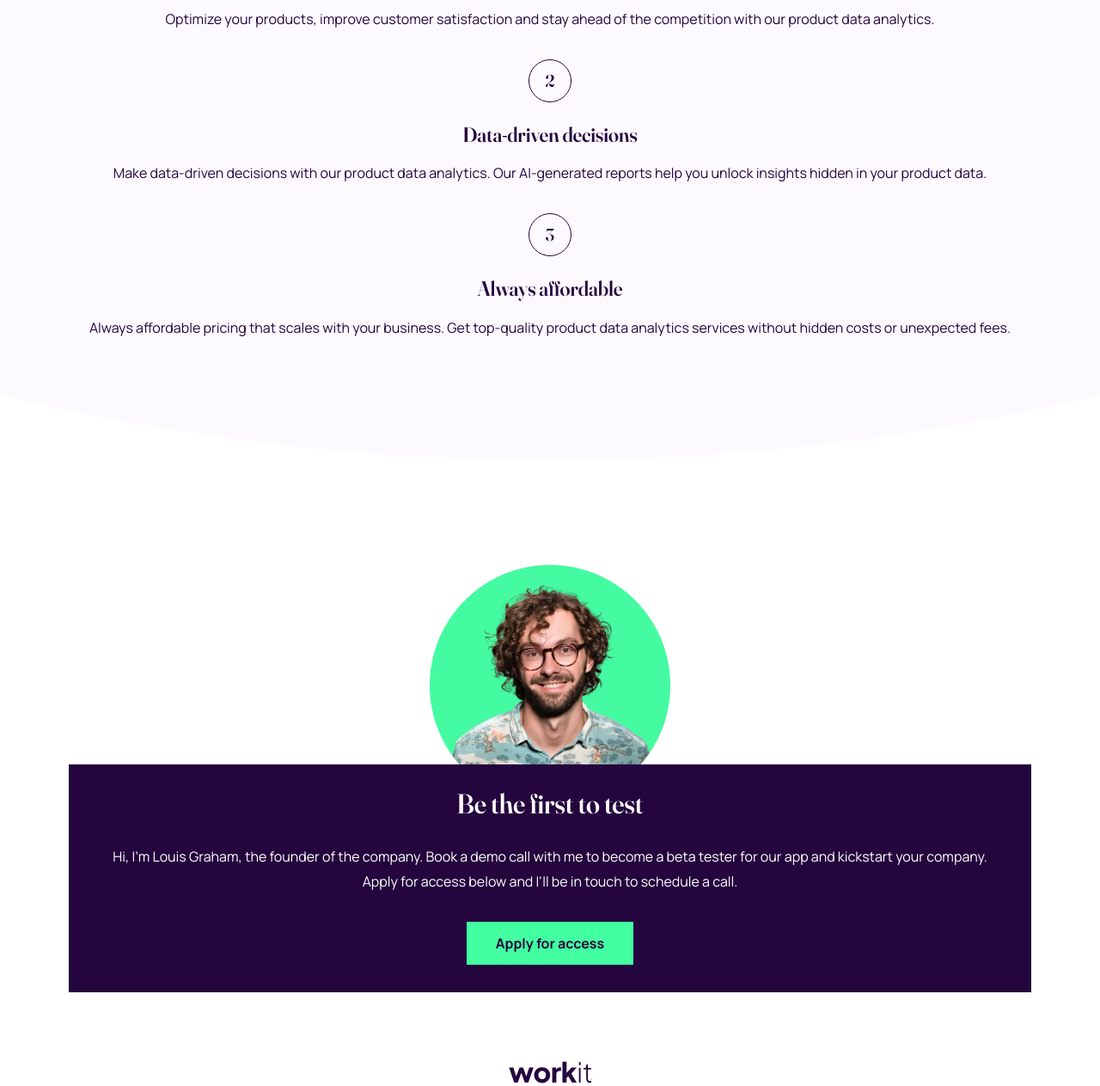
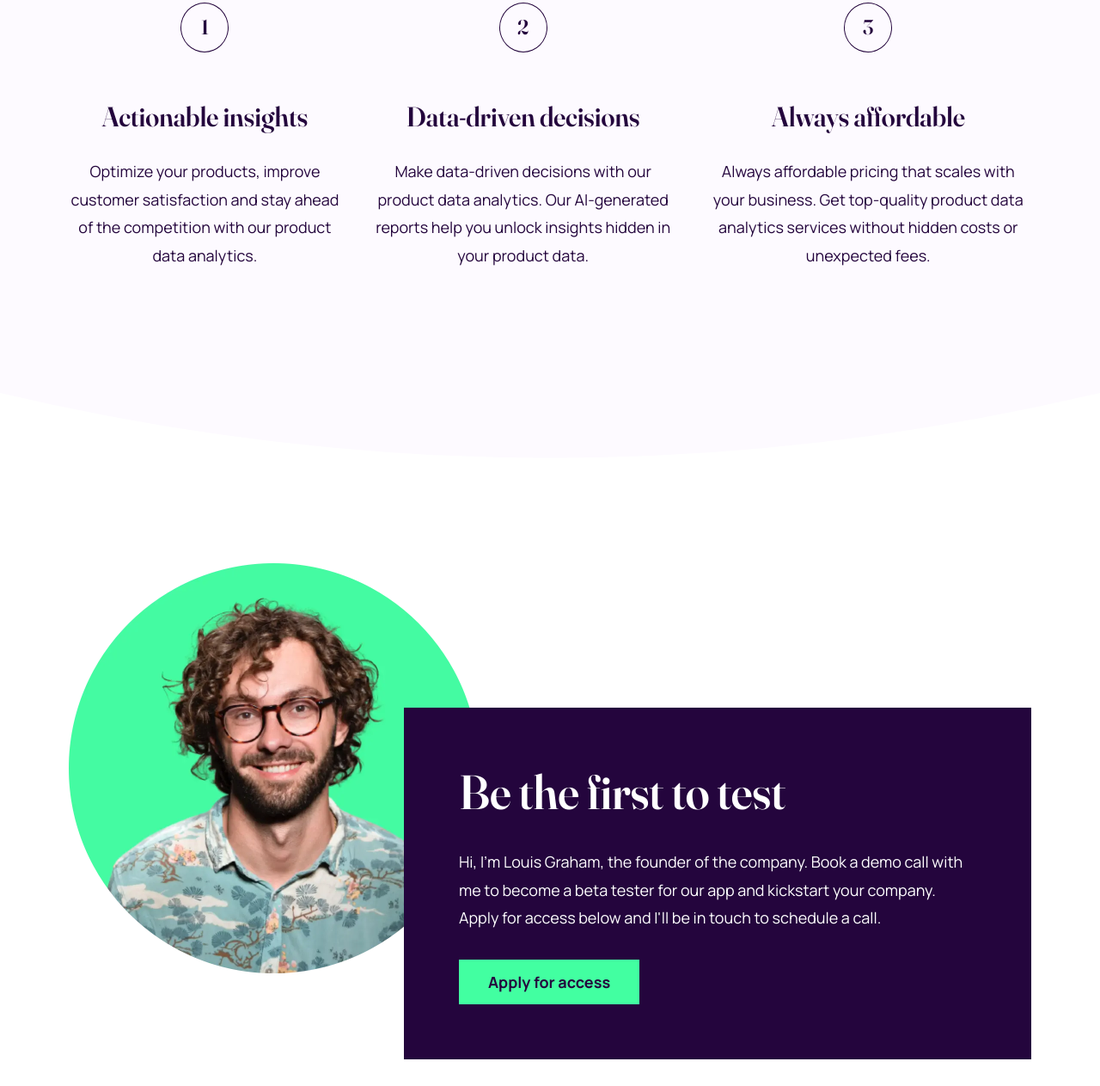
Before and after one commit to kwaeterinckx/WorkitLandingPage_FrontenMentorChallenge, a plain HTML site: page index.html in a window 1280 px wide. Shown: the part 981-2244 px from the top of the page at 86% size. Drawn offline with Linux system fonts and the light colour scheme.

Commit message:
Finished responsiveness tablet and desktop

```diff
--- a/index.html
+++ b/index.html
@@ -5,6 +5,7 @@
     <meta charset="UTF-8">
     <meta name="viewport" content="width=device-width, initial-scale=1.0">
     <link rel="stylesheet" href="/styles/style.css">
+    <link rel="stylesheet" href="/styles/media-queries.css">
     <link rel="stylesheet" href="https://cdnjs.cloudflare.com/ajax/libs/font-awesome/6.5.1/css/all.min.css"
         integrity="sha512-DTOQO9RWCH3ppGqcWaEA1BIZOC6xxalwEsw9c2QQeAIftl+Vegovlnee1c9QX4TctnWMn13TZye+giMm8e2LwA=="
         crossorigin="anonymous" referrerpolicy="no-referrer">
--- /dev/null
+++ b/styles/media-queries.css
@@ -0,0 +1,160 @@
+/** ==================================================
+/**     MOBILE FIRST APPROACH
+/** ================================================== */
+
+/*- --------------------------------------------------
+/*- >= 600px (Tablet - Portrait)
+/*- -------------------------------------------------- */
+@media (width >=600px) {
+    :root {
+        --fs-h1: 60px;
+        --fs-h2: 48px;
+        --fs-h3: 28px;
+        --fs-text: 16px;
+    }
+
+    .container {
+        --_p: var(--spc-550);
+    }
+
+    .hero__image {
+        z-index: 1;
+        width: min(75%, 767px);
+        grid-row: 1 / -1;
+        grid-column: 1 / -1;
+        place-self: center;
+    }
+
+    .container--values {
+        padding-block: var(--spc-700) var(--spc-550);
+    }
+
+    .values__item {
+        display: flex;
+        flex-direction: row;
+        gap: var(--spc-700);
+    }
+
+    .value__number {
+        flex-shrink: 0;
+        flex-grow: 0;
+        width: 48px;
+    }
+
+    .value__info {
+        align-items: flex-start;
+        gap: var(--spc-350);
+    }
+
+    .value__text {
+        text-align: left;
+    }
+
+    .container--cta {
+        grid-template-rows: [image-start] 168px [info-start] 112px [image-end] auto [info-end];
+        grid-template-columns: [image-start] 176px [info-start] 104px [image-end] auto [info-end];
+    }
+
+    .cta__image {
+        grid-row-start: image;
+        grid-row-end: image;
+        grid-column-start: image;
+        grid-column-end: image;
+    }
+
+    .cta__info {
+        grid-row-start: info;
+        grid-row-end: info;
+        grid-column-start: info;
+        grid-column-end: info;
+        align-items: flex-start;
+        padding: var(--spc-600);
+    }
+
+    .cta__title {
+        font-family: var(--ff-title);
+        font-size: var(--fs-h2);
+        font-weight: var(--fw-title);
+        font-variation-settings: "opsz" 144;
+        color: var(--clr-white);
+    }
+
+    .cta__text {
+        text-align: left;
+    }
+}
+
+/*- --------------------------------------------------
+/*- >= 900px (Tablet - Landscape)
+/*- -------------------------------------------------- */
+@media (width >=900px) {}
+
+/*- --------------------------------------------------
+/*- >= 1200px (Desktop)
+/*- -------------------------------------------------- */
+@media (width >=1200px) {
+    :root {
+        --fs-h1: 80px;
+        --fs-h2: 56px;
+        --fs-h3: 32px;
+        --fs-text: 18px;
+        --fs-num: 24px;
+    }
+
+    .container {
+        --_p: var(--spc-1000);
+    }
+
+    .container--header {
+        padding-top: var(--spc-700);
+    }
+
+    .container--values {
+        flex-direction: row;
+        gap: var(--spc-400);
+        padding-block: var(--spc-1100) var(--spc-1800);
+    }
+
+    .values__item {
+        display: flex;
+        flex-direction: column;
+        gap: var(--spc-700);
+        align-items: center;
+    }
+
+    .value__number {
+        width: 56px;
+        line-height: 56px;
+    }
+
+    .value__info {
+        gap: var(--spc-350);
+        align-items: center;
+    }
+
+    .value__text {
+        text-align: center;
+    }
+
+    .container--cta {
+        grid-template-rows: [image-start] 168px [info-start] 309px [image-end] auto [info-end];
+        grid-template-columns: [image-start] 390px [info-start] 87px [image-end] auto [info-end];
+    }
+
+    .cta__image {
+        width: 477px;
+    }
+
+    .cta__info {
+        padding: var(--spc-800);
+    }
+
+    .footer {
+        margin-block: var(--spc-1400);
+    }
+}
+
+/*- --------------------------------------------------
+/*- >= 1800px (Large Desktop)
+/*- -------------------------------------------------- */
+@media (width >=1800px) {}
--- a/styles/style.css
+++ b/styles/style.css
@@ -46,6 +46,7 @@
     --spc-1000: 80px;
     --spc-800: 64px;
     --spc-700: 56px;
+    --spc-600: 48px;
     --spc-550: 44px;
     --spc-500: 40px;
     --spc-400: 32px;
@@ -238,12 +239,13 @@ img {
 }
 
 .value__number {
+    width: 48px;
+    aspect-ratio: 1;
     font-family: var(--ff-title);
     font-size: var(--fs-num);
     font-weight: var(--fw-title);
     font-variation-settings: "opsz" 144;
     line-height: 48px;
-    aspect-ratio: 1;
     text-align: center;
     border: 1px solid var(--clr-purlpe-900);
     border-radius: 50%;
@@ -311,6 +313,7 @@ img {
     font-size: var(--fs-h2);
     font-weight: var(--fw-title);
     font-variation-settings: "opsz" 144;
+    line-height: var(--lh-h2);
     color: var(--clr-white);
 }
 
```
